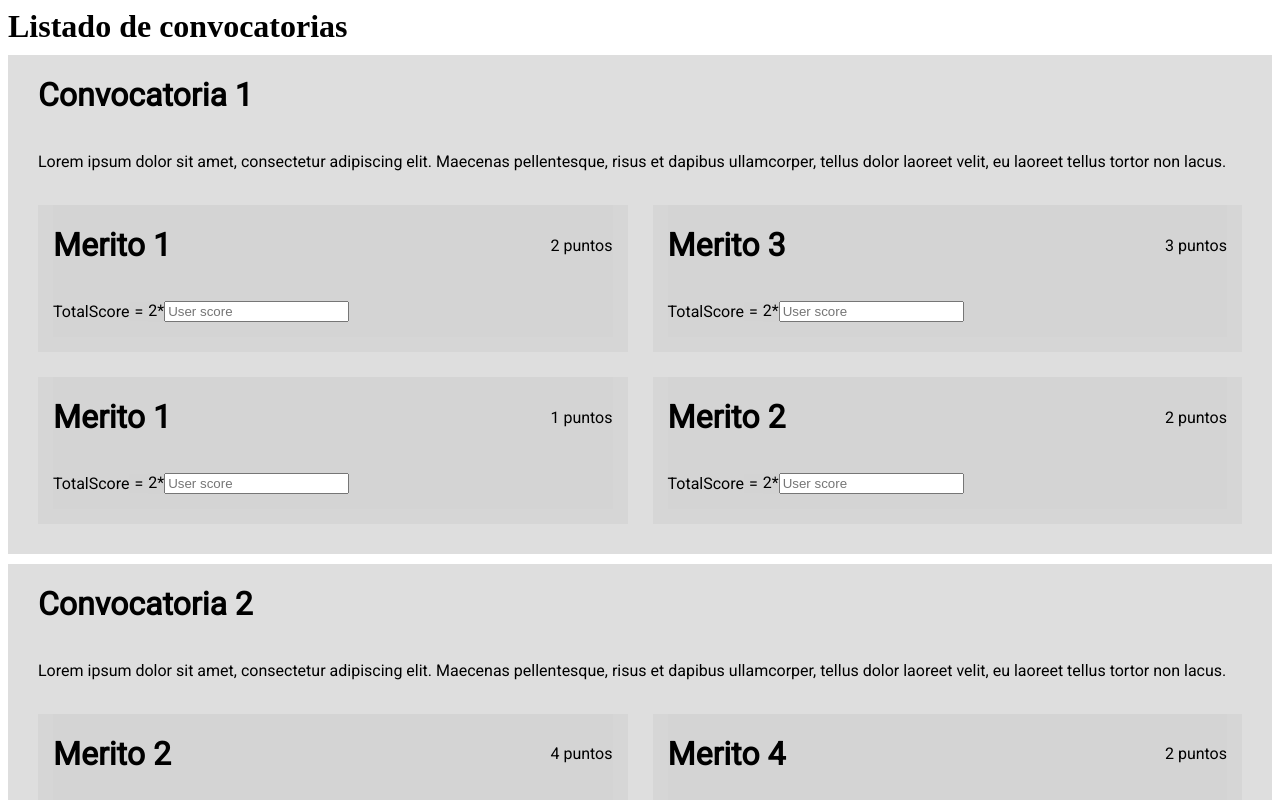
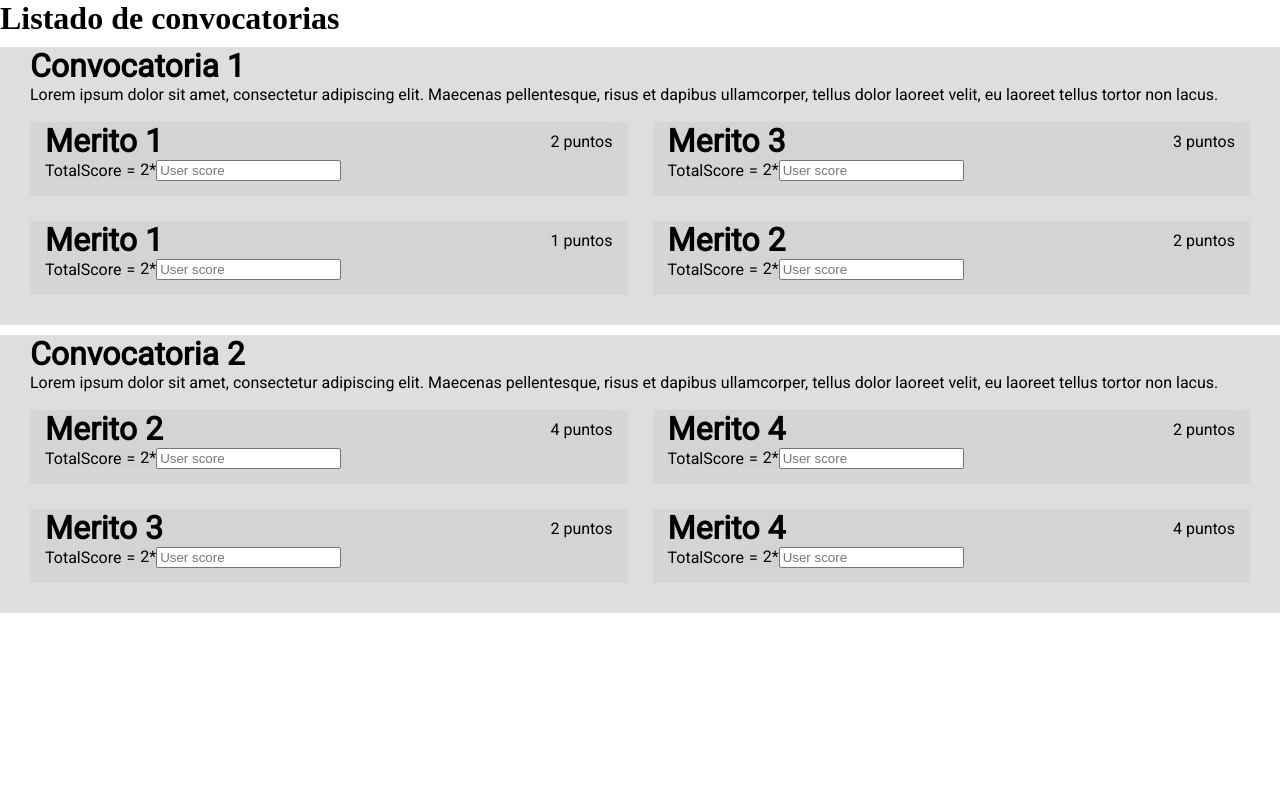
Before and after one commit to bri06/calls-list-test, a React (Create React App) app: page / in a window 1280 px wide. Shown: the top 800 px of the page. Built offline with nearby package versions, Linux system fonts and the light colour scheme; data requests are answered from the project's data file.

Commit message:
Addded globalStyles

```diff
--- a/src/App.js
+++ b/src/App.js
@@ -1,13 +1,15 @@
 import React, { Fragment } from 'react';
+
+import { GlobalStyles } from './GlobalStyles';
 
 import { Header } from './styles/commons';
 
 import List from './components/List/List';
 
-
 function App() {
   return (
     <Fragment>
+      <GlobalStyles />
       <Header>Listado de convocatorias</Header>
       <List />
     </Fragment>
--- /dev/null
+++ b/src/GlobalStyles.js
@@ -0,0 +1,33 @@
+import { createGlobalStyle } from 'styled-components';
+
+export const GlobalStyles = createGlobalStyle`
+html {
+    box-sizing: border-box;
+  }
+
+  *, *:before, *:after {
+    box-sizing: inherit;
+  }
+
+  ul, li, h1, h2, h3, p, button {
+    margin: 0;
+    padding: 0;
+  }
+
+  ul {
+    list-style: none;
+  }
+
+  button: {
+    background: transparent;
+    border: 0;
+    outline: 0;
+  }
+
+  body {
+    height: 100%;
+    margin: 0 auto;
+    overscroll-behavior: none;
+    width: 100%;
+  }
+`;
```
